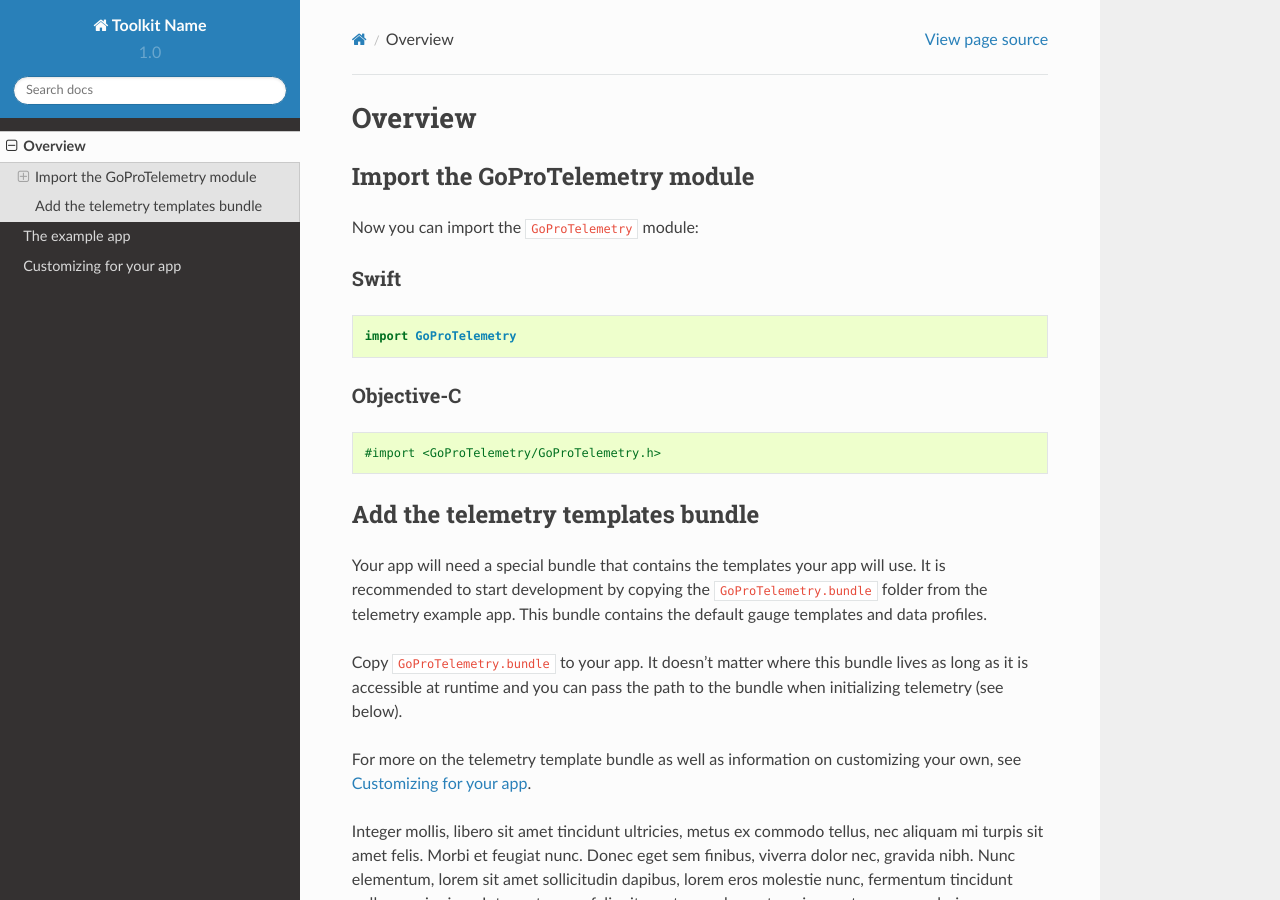
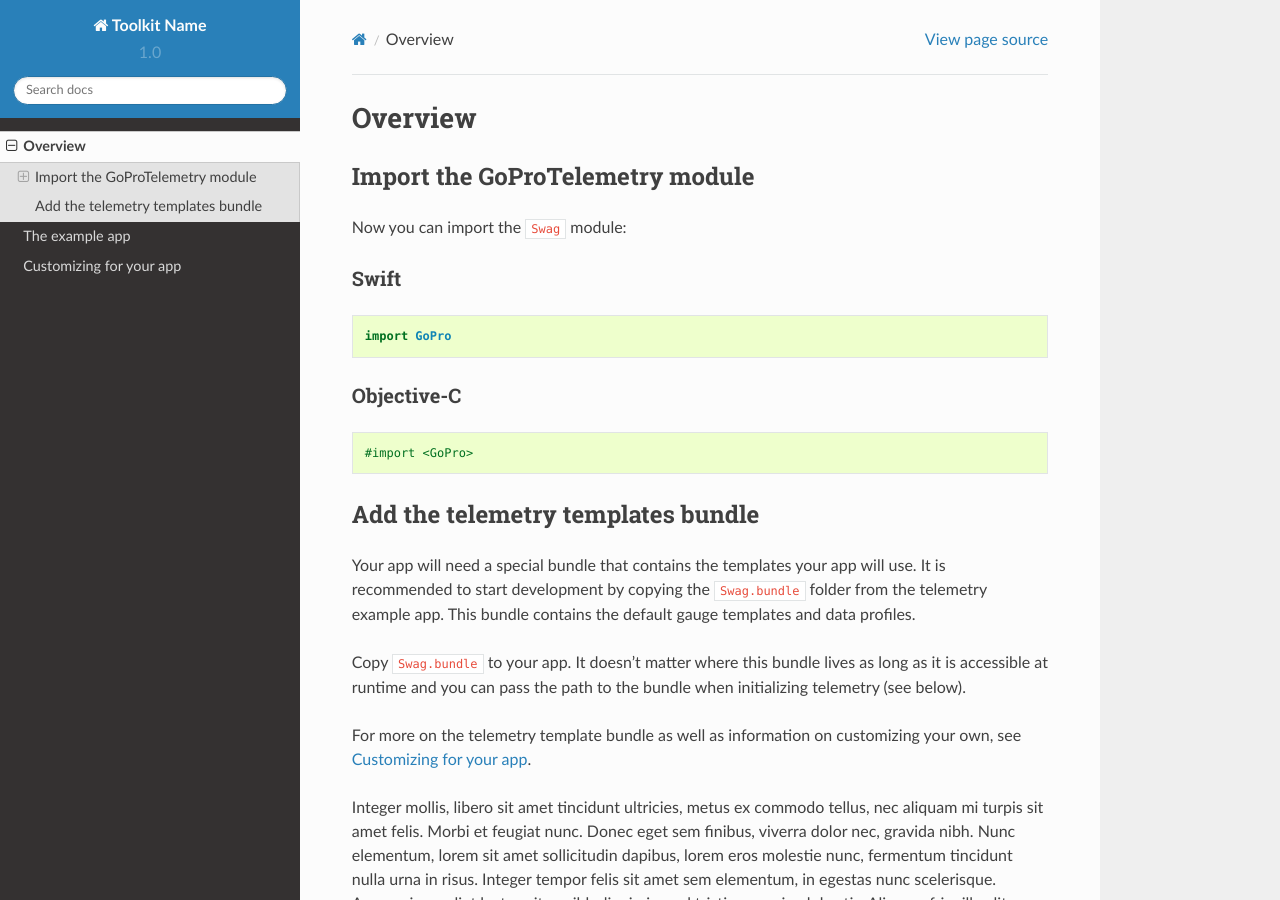
Before and after one commit to sshetty-gpsw/ReadTheDocsPoc, a Sphinx documentation site: the page built from docs/source/overview.md, in a window 1280 px wide and 900 px high. Built offline with Sphinx 7.4.7 and the Read the Docs theme 2.0.0, drawn with Linux system fonts in a browser that asks for light colours.

Commit message:
added files and updated structure

````diff
--- a/docs/source/overview.md
+++ b/docs/source/overview.md
@@ -3,23 +3,23 @@
 
 ### Import the GoProTelemetry module
 
-Now you can import the `GoProTelemetry` module:
+Now you can import the `Swag` module:
 
 #### Swift
 ```swift
-import GoProTelemetry
+import GoPro
 ```
 
 #### Objective-C
 ```objc
-#import <GoProTelemetry/GoProTelemetry.h>
+#import <GoPro>
 ```
 
 ### Add the telemetry templates bundle
 
-Your app will need a special bundle that contains the templates your app will use. It is recommended to start development by copying the `GoProTelemetry.bundle` folder from the telemetry example app. This bundle contains the default gauge templates and data profiles.
+Your app will need a special bundle that contains the templates your app will use. It is recommended to start development by copying the `Swag.bundle` folder from the telemetry example app. This bundle contains the default gauge templates and data profiles.
 
-Copy `GoProTelemetry.bundle` to your app. It doesn't matter where this bundle lives as long as it is accessible at runtime and you can pass the path to the bundle when initializing telemetry (see below).
+Copy `Swag.bundle` to your app. It doesn't matter where this bundle lives as long as it is accessible at runtime and you can pass the path to the bundle when initializing telemetry (see below).
 
 For more on the telemetry template bundle as well as information on customizing your own, see [Customizing for your app](customize.html).
 
````
